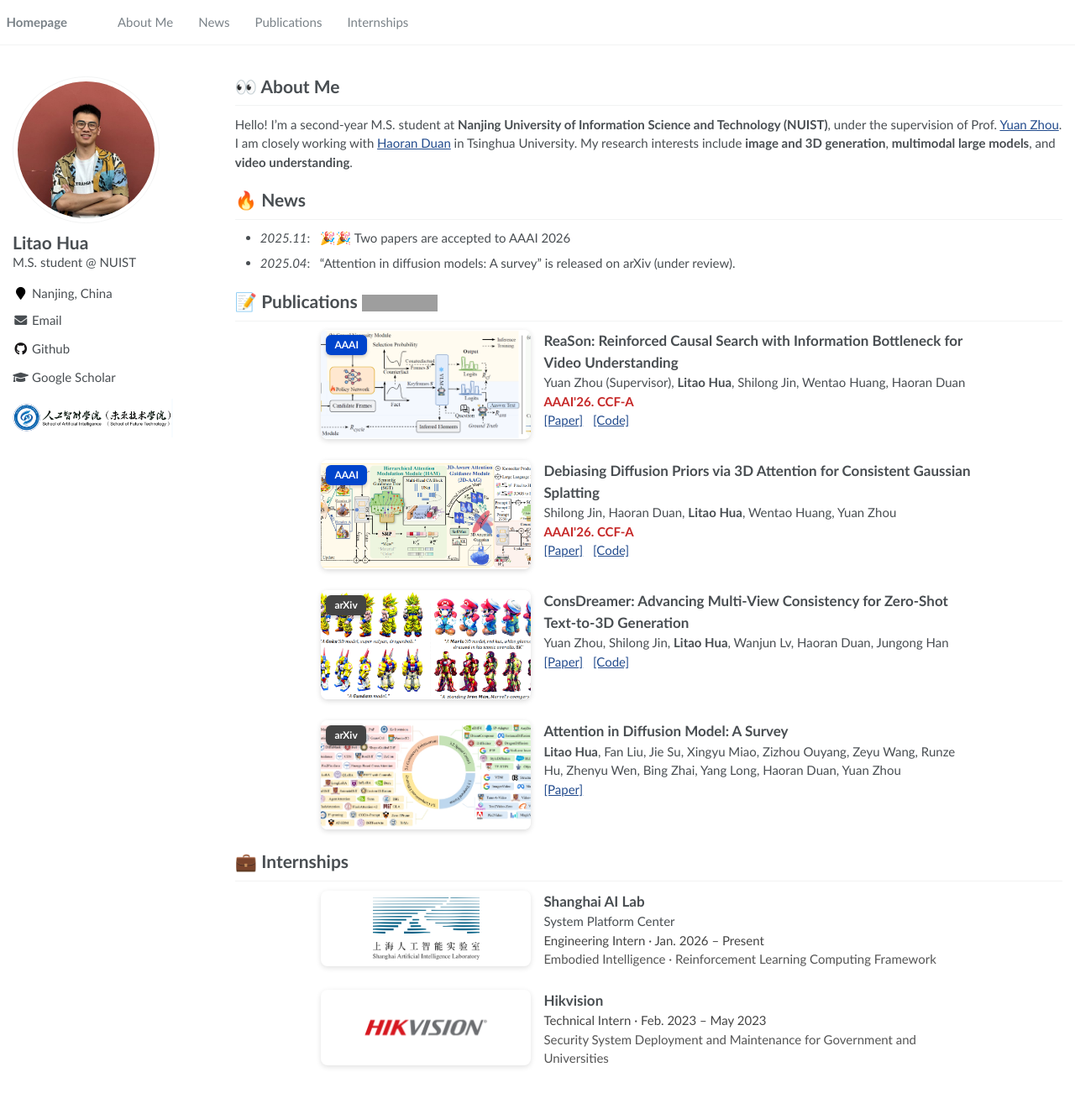
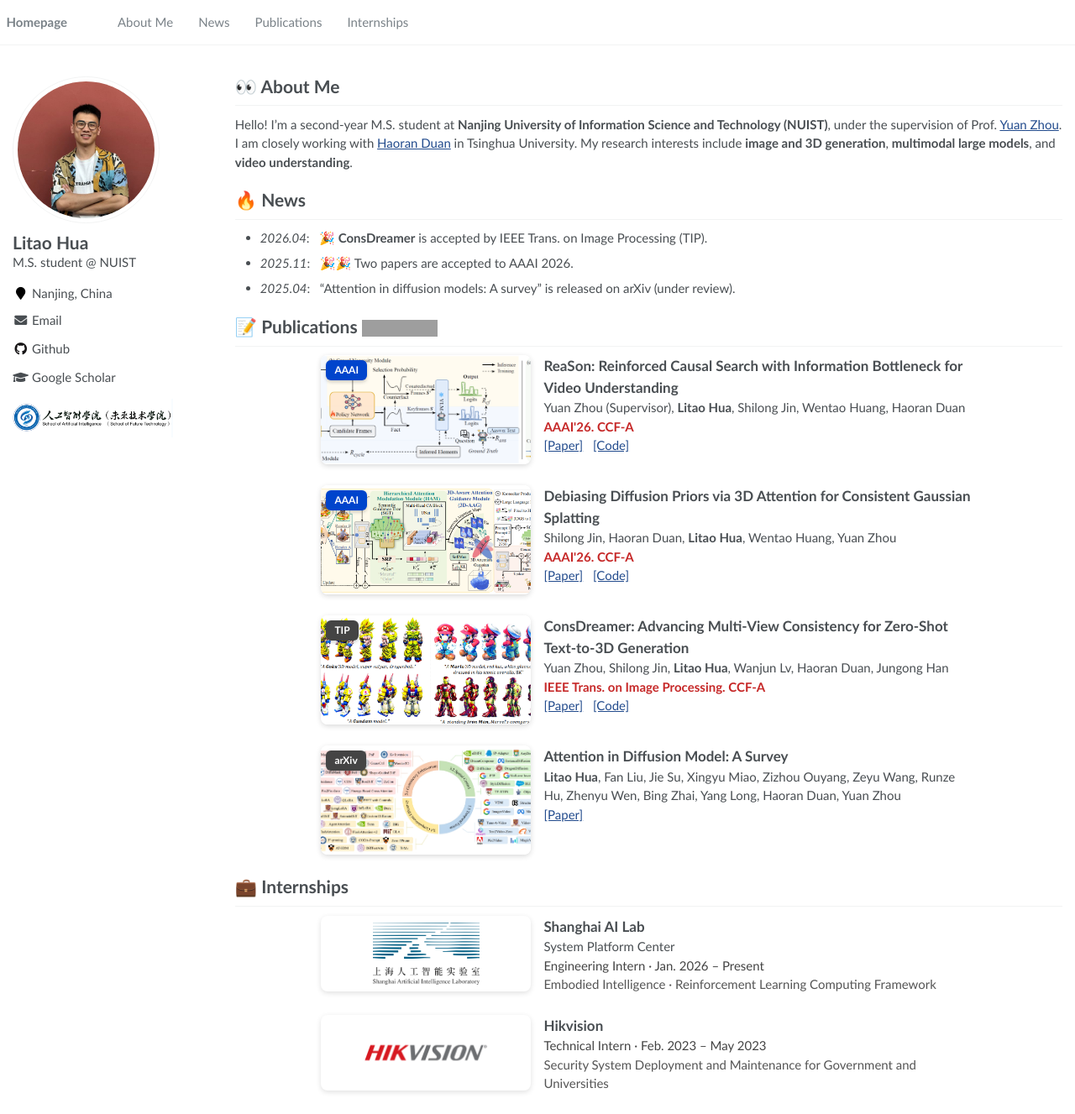
Before and after one commit to robin-hlt/robin-hlt.github.io, a Jekyll site: the page built from _pages/about.md, in a window 1280 px wide and 1327 px high. Shown: the whole window at 84% size. Built offline with Jekyll 4.4.1, drawn with Linux system fonts in a browser that asks for light colours; grey boxes are pictures that could not be loaded.

Commit message:
Update about.md

```diff
--- a/_pages/about.md
+++ b/_pages/about.md
@@ -36,7 +36,8 @@
 
 
 # 🔥 News
-- *2025.11*: &nbsp; 🎉🎉 Two papers are accepted to AAAI 2026
+- *2026.04*: &nbsp; 🎉 **ConsDreamer** is accepted by IEEE Trans. on Image Processing (TIP).
+- *2025.11*: &nbsp; 🎉🎉 Two papers are accepted to AAAI 2026.
 - *2025.04*: &nbsp; "Attention in diffusion models: A survey" is released on arXiv (under review).
 
 
@@ -161,13 +162,14 @@
         font-weight:600;
         box-shadow:0px 2px 4px rgba(0,0,0,0.2);
       ">
-        arXiv
+        TIP
       </div>
     </div>
 
     <div style="flex:1;">
       <b style="font-size:17px;">ConsDreamer: Advancing Multi-View Consistency for Zero-Shot Text-to-3D Generation</b><br>
       Yuan Zhou, Shilong Jin, <b>Litao Hua</b>, Wanjun Lv, Haoran Duan, Jungong Han <br>
+      <span style="color:#C62828; font-weight:600;">IEEE Trans. on Image Processing. CCF-A</span> <br>
       <a href="https://arxiv.org/abs/2504.02316" target="_blank">[Paper]</a>
       <a href="https://github.com/GAInuist/ConsDreamer" target="_blank" style="margin-left:8px;">[Code]</a>
     </div>
```
